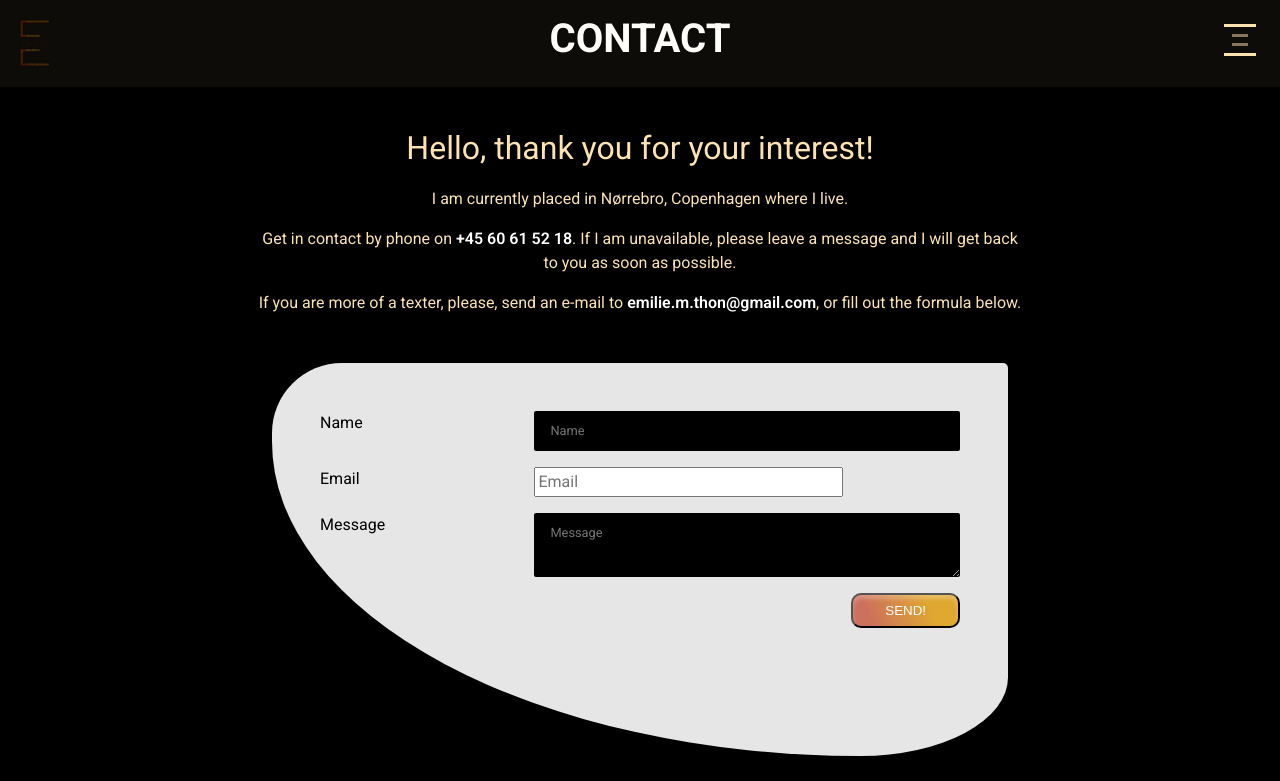
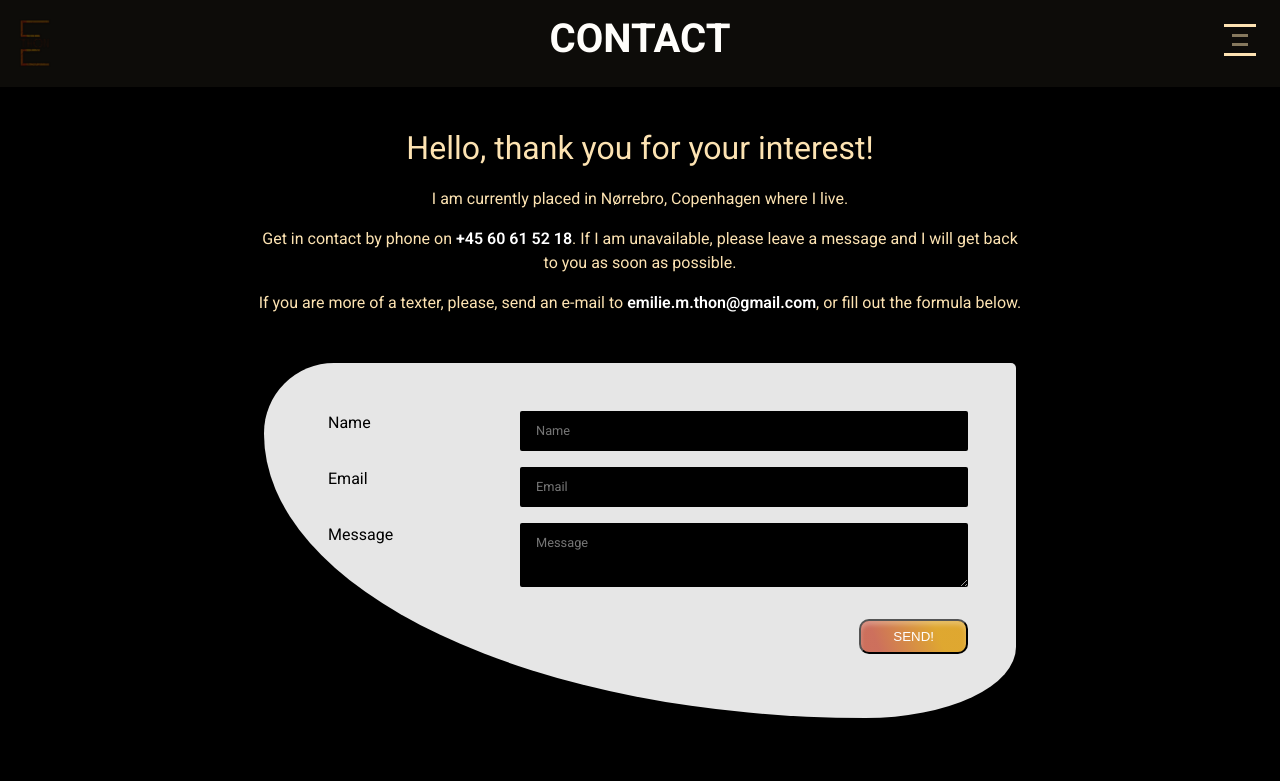
Before and after one commit to E-Thon/react-portfolio, a React (Vite) app: page /contact in a window 1280 px wide. Shown: the top 781 px of the page. Built offline with nearby package versions, Linux system fonts and the light colour scheme.

Commit message:
contact formula updated

```diff
--- a/src/components/formula/_Formula.scss
+++ b/src/components/formula/_Formula.scss
@@ -3,10 +3,11 @@
 
 form {
     display: grid;
+    grid-template-columns: 30% 1fr;
     row-gap: 1rem;
     max-width: 50vw;
     width: 100%;
-    padding: 3rem 3rem 8rem;
+    padding: 3rem 3rem 4rem 4rem;
     margin: 1rem auto 4rem;
     background-color: var.$formula-bg-color;
     border-top-left-radius: 70px;
@@ -18,10 +19,6 @@ form {
         grid-column: 1 / 2;
         padding-right: 2rem;
         color: var.$primary-color;
-
-        :not(:last-of-type) {
-            align-self: center;
-        }
 
         :first-of-type {
             grid-row: 1 / 2;
@@ -36,15 +33,7 @@ form {
         }
     }
 
-    input:not(:last-of-type) {
-        grid-column: 2 / 4;
-        border: none;
-        background-color: var.$primary-color;
-        border-radius: 2px;
-        color: var.$formula-bg-color;
-        padding: .5rem 1rem;
-        font-size: .8rem;
-
+    input {
         :first-of-type {
             grid-row: 1 / 2;
         }
@@ -55,37 +44,40 @@ form {
     }
 
     textarea {
+        grid-row: 3 / 4;
+        font-family: inherit;
+    }
+
+    input,
+    textarea {
         grid-column: 2 / 4;
-        grid-row: 3 / 4;
         border: none;
         background-color: var.$primary-color;
         border-radius: 2px;
         color: var.$formula-bg-color;
-        font-family: inherit;
+        padding: .5rem 1rem;
         font-size: .8rem;
-        padding: .5rem 1rem;
     }
 
     button {
         grid-column: 1 / 4;
-        grid-row: 4 / 5;
+        grid-row: 5 / 6;
         justify-self: end;
+        align-self: end;
         @extend %button;
         padding: .5rem 2rem;
     }
 
-    .errorMessage {
-        grid-column: 2 / 3;
-        grid-row: 4 / 5;
-        color: red;
-        font-size: .8rem;
-    }
+    .errorMessage,
     .submitMessage {
-        grid-column: 2 / 3;
+        grid-column: 2 / 4;
         grid-row: 4 / 5;
         font-size: .8rem;
-        text-align: start;
+        // text-align: start;
+    }
 
+    .errorMessage {
+        color: red;
     }
 }
 
```
